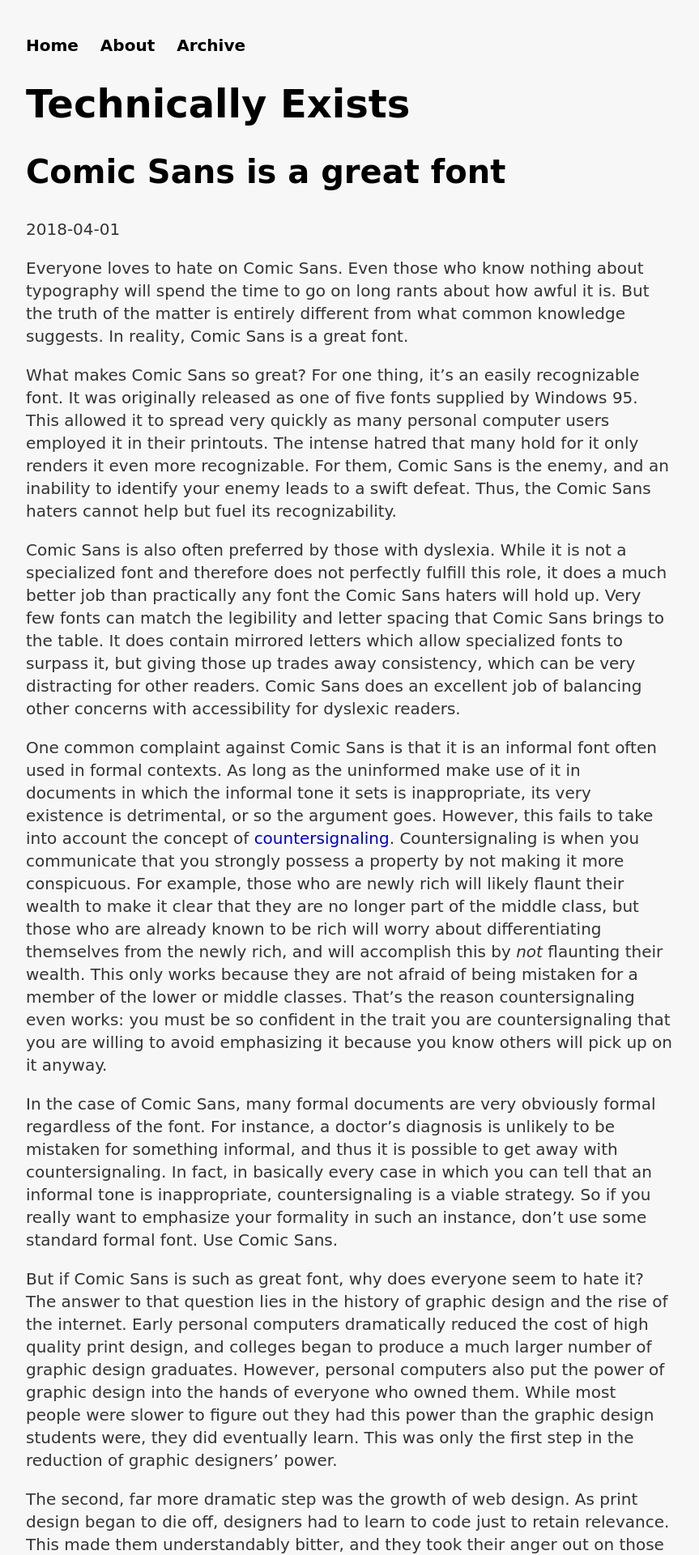
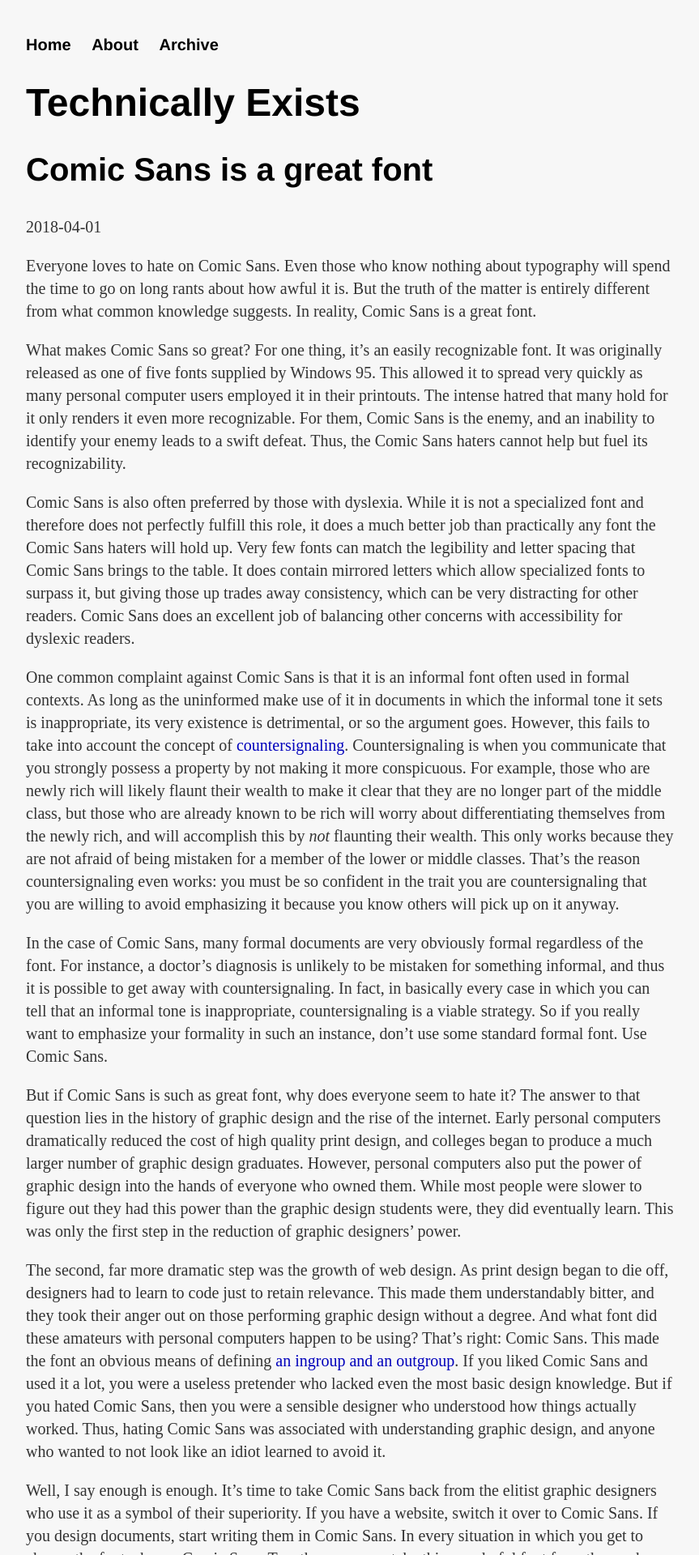
Before and after one commit to BTernaryTau/bternarytau.github.io, a Jekyll site: the page built from index.html, in a window 1280 px wide. Shown: the top 1920 px of the page at 81% size, without its empty margins (208-1071 px from the left). Built offline with Jekyll 4.4.1, drawn with Linux system fonts in a browser that asks for light colours; the list of posts is cut into pages by our own code; comment, search, counter and statistics services are not loaded.

Commit message:
Restore previous fonts

```diff
--- a/assets/css/max-499px.scss
+++ b/assets/css/max-499px.scss
@@ -2,7 +2,6 @@
 ---
 
 html {
-	font-family: 'Comic Sans MS', 'Sans-Serif';
 	background: #f7f7f7;
 }
 body {
@@ -14,6 +13,7 @@
 	ul {
 		padding: 0px;
 		list-style: none;
+		font-family: 'Helvetica', 'Arial', 'Sans-Serif';
 		font-size: 1.25em;
 		font-weight: bold;
 		li {
@@ -33,9 +33,11 @@
 	}
 }
 h1 {
+	font-family: 'Helvetica', 'Arial', 'Sans-Serif';
 	font-size: 2.25em;
 }
 h2 {
+	font-family: 'Helvetica', 'Arial', 'Sans-Serif';
 	font-size: 1.75em;
 	a {
 		color: #000;
@@ -49,6 +51,7 @@
 div {
 	&.pagination-prev {
 		margin-bottom: 20px;
+		font-family: 'Helvetica', 'Arial', 'Sans-Serif';
 		font-size: .8em;
 		font-weight: bold;
 		color: #333;
@@ -56,6 +59,7 @@
 	}
 	&.pagination-next {
 		margin-bottom: 20px;
+		font-family: 'Helvetica', 'Arial', 'Sans-Serif';
 		font-size: .8em;
 		font-weight: bold;
 		color: #333;
@@ -64,11 +68,12 @@
 }
 footer {
 	border-top: 1px solid #aaaaaa;
-	font-size: 1em;
+	font-size: .8em;
 	clear: both;
 	ul {
 		padding: 0px;
 		list-style: none;
+		font-family: 'Helvetica', 'Arial', 'Sans-Serif';
 		font-weight: bold;
 		li {
 			display: inline;
--- a/assets/css/min-500px.scss
+++ b/assets/css/min-500px.scss
@@ -2,7 +2,6 @@
 ---
 
 html {
-	font-family: 'Comic Sans MS', 'Sans-Serif';
 	background: #f7f7f7;
 }
 body {
@@ -17,6 +16,7 @@
 	ul {
 		padding: 0px;
 		list-style: none;
+		font-family: 'Helvetica', 'Arial', 'Sans-Serif';
 		font-size: 1.25em;
 		font-weight: bold;
 		li {
@@ -36,9 +36,11 @@
 	}
 }
 h1 {
+	font-family: 'Helvetica', 'Arial', 'Sans-Serif';
 	font-size: 3em;
 }
 h2 {
+	font-family: 'Helvetica', 'Arial', 'Sans-Serif';
 	font-size: 2.5em;
 	a {
 		color: #000;
@@ -67,11 +69,12 @@
 }
 footer {
 	border-top: 1px solid #aaaaaa;
-	font-size: 1em;
+	font-size: .8em;
 	clear: both;
 	ul {
 		padding: 0px;
 		list-style: none;
+		font-family: 'Helvetica', 'Arial', 'Sans-Serif';
 		font-weight: bold;
 		li {
 			display: inline;
```
